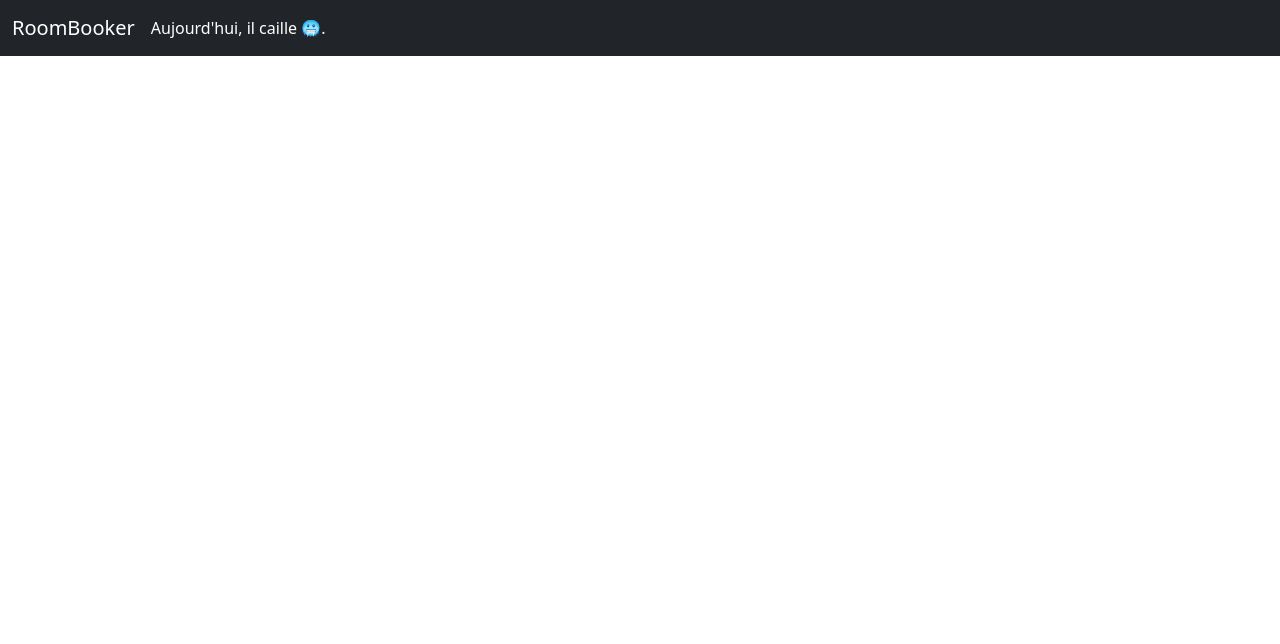
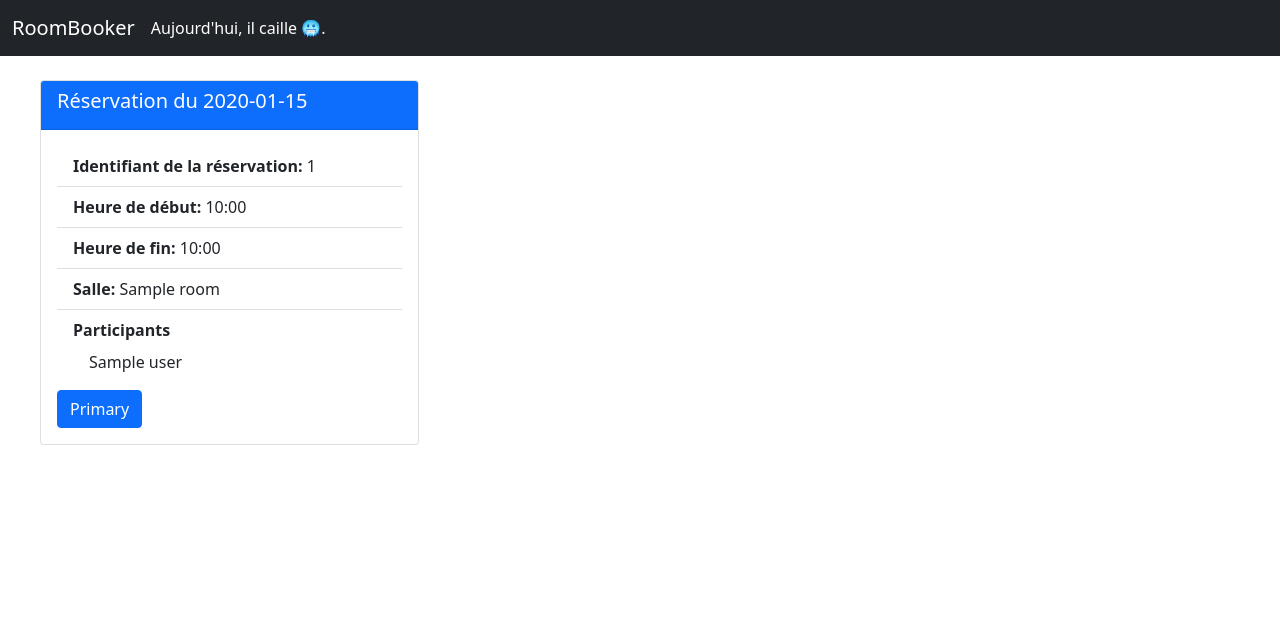
Before and after one commit to RoomBookerE4/web, a Symfony app: template templates/booking/view.html.twig in a window 1280 px wide. Shown: the top 644 px of the page. Run offline with Twig, Linux system fonts and the light colour scheme; the template is opened without the code that fills it: most values are stand-ins (such as "Sample title", 1, 10 or a date in 2020); some libraries are stand-ins or nearby versions.

Commit message:
:lipstick: card for booking view

```diff
--- a/templates/booking/view.html.twig
+++ b/templates/booking/view.html.twig
@@ -1,5 +1,37 @@
 {% extends "base.html.twig" %}
 
 {% block body %}
-{{ dump(booking) }}
+    {{ dump(booking) }}
+
+    {{ dump(app.user) }}
+
+    {{ dump(booking.getParticipants()) }}
+
+    <div class="col-md-12 col-xs-12 col-lg-4">
+        <div class="card m-3">
+            <div class="card-header card-outline-primary">
+                <h5 class="card-title">Réservation du {{ booking.timeStart|date('Y-m-d') }}</h5>
+            </div>
+            <div class="card-body">
+                <ul class="list-group list-group-flush">
+                    <li class="list-group-item"><strong>Identifiant de la réservation:</strong> {{ booking.id }}</li>
+                    <li class="list-group-item"><strong>Heure de début:</strong> {{ booking.timeStart|date('H:i') }}</li>
+                    <li class="list-group-item"><strong>Heure de fin:</strong> {{ booking.timeEnd|date('H:i') }}</li>
+                    <li class="list-group-item"><strong>Salle:</strong> {{ booking.room }}</li>
+                    <li class="list-group-item">
+                        <strong>Participants</strong>
+                        <ul class="list-group list-group-flush">
+                            {% for participant in booking.participants %}
+                                <li class="list-group-item">
+                                    {{ participant.getUser() }}
+                                </li>
+                            {% endfor %}
+                        </ul>
+                    </li>
+                </ul>
+
+                <button type="button" class="btn btn-primary">Primary</button>
+            </div>
+        </div>
+    </div>
 {% endblock %}
--- a/templates/home/index.html.twig
+++ b/templates/home/index.html.twig
@@ -16,15 +16,15 @@
             </div>
         </div>
     </div>
-    <div class="col-md-12 col-xs-12 col-lg-4">
-        <div class="card" style="margin-top: 30px;">
+    <div class="col-md-12 col-xs-12 col-lg-4 mt-sm-3 m-0">
+        <div class="card">
             <div class="card-header card-outline-primary">
                 <h5 class="card-title">Mes réservations</h4>
             </div>
             <div class="card-body">
                 <ul class="list-group list-group-flush">
                 {% for meeting in meetings %}
-                    <li class="list-group-item"><span class="text-muted fs-6"> {{ meeting.timeStart|date('d/m') }}</span> - {{ meeting.timeStart|date('H:m') }} &#10145; {{ meeting.timeEnd|date('H:m') }} <span class="float-end">&#128205; {{ meeting.room }}</span></li>
+                    <li class="list-group-item"><span class="text-muted fs-6"> {{ meeting.timeStart|date('d/m') }}</span> - {{ meeting.timeStart|date('H:m') }} &#10145; {{ meeting.timeEnd|date('H:m') }} <span class="float-end">&#128205; {{ meeting.room }}</span><a href="{{ path('booking_view', {'id': meeting.id}) }}">More details</a></li>
                 {% else %}
                     <span>Aucun rendez-vous prévu.</span>
                 {% endfor %}
```
Also changed, not shown: src/Domain/Booking/BookingService.php (+5 -4 lines), readme.md.
